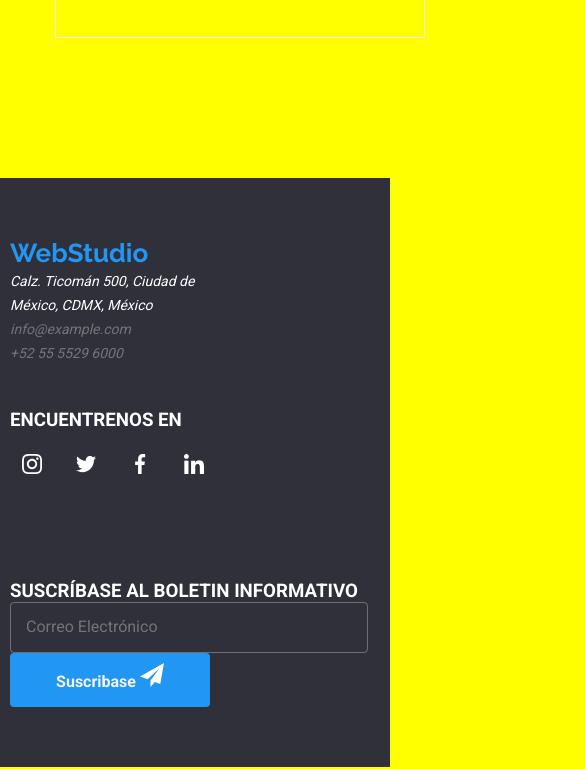
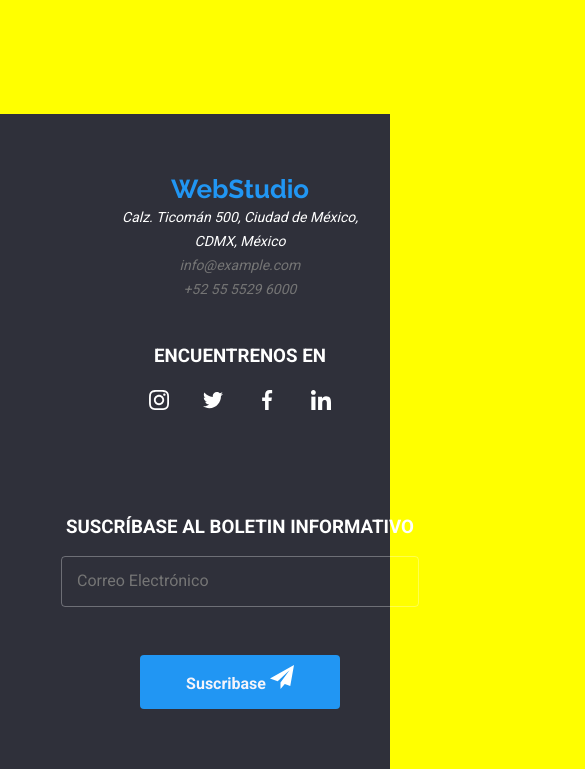
Before and after one commit to edopore/goit-markup-hw-08, a plain HTML site: page portfolio.html in a window 390 px wide. Shown: the part 4334-5103 px from the top of the page, 585 px wide, since content can reach past the window. Drawn offline with nearby package versions, Linux system fonts and the light colour scheme.

Commit message:
UPDATE style to 480px and 768px screen

```diff
--- a/sass/utils/_media.scss
+++ b/sass/utils/_media.scss
@@ -13,24 +13,24 @@
     flex-direction: column;
     gap: 5px;
   }
-  .nav-bar__links {
-    padding: 16px 0;
-    gap: 50px;
-  }
   .container {
     width: 100%;
   }
   .values__solutions {
     flex-wrap: wrap;
     justify-content: center;
+    gap: 10%;
   }
-  .services__lists {
-    flex-wrap: wrap;
-    justify-content: center;
+  .services {
+    display: none;
   }
   .team__cards {
     flex-wrap: wrap;
     justify-content: center;
+    gap: 10%;
+  }
+  .team-card {
+    margin-bottom: 10%;
   }
   .clients__links {
     flex-wrap: wrap;
@@ -38,7 +38,25 @@
   }
   .address {
     flex-wrap: wrap;
-    align-items: flex-end;
+    justify-content: center;
+    text-align: center;
+  }
+  .footer-links {
+    justify-content: center;
+  }
+  .link-info {
+    display: flex;
+    flex-wrap: wrap;
+    justify-content: center;
+  }
+  .subscribe-form {
+    display: flex;
+    flex-direction: column;
+    align-items: center;
+    margin-top: 5%;
+    .subscribe-form__btn {
+      margin-top: 5%;
+    }
   }
 }
 
@@ -55,10 +73,6 @@
   }
   .container {
     width: 480px;
-  }
-  .values__solutions {
-    flex-direction: column;
-    align-items: center;
   }
   .values__card {
     width: 93%;
@@ -81,9 +95,30 @@
   .clients__links {
     align-items: center;
   }
+  .section--footer {
+    padding: 0px;
+  }
   .address {
+    text-align: center;
+    justify-content: center;
+  }
+  .address-links {
+    text-align: center;
+    width: 50%;
+  }
+  .link-info {
     flex-direction: column;
-    align-items: start;
+    h2 {
+      text-align: center;
+    }
+  }
+  .title--initial {
+  }
+  .subscribe-form {
+    display: flex;
+    flex-wrap: wrap;
+    justify-content: center;
+    gap: 30px;
   }
   .modal {
     width: 100%;
```
Also changed, not shown: sass/main.css, 1 other file.
